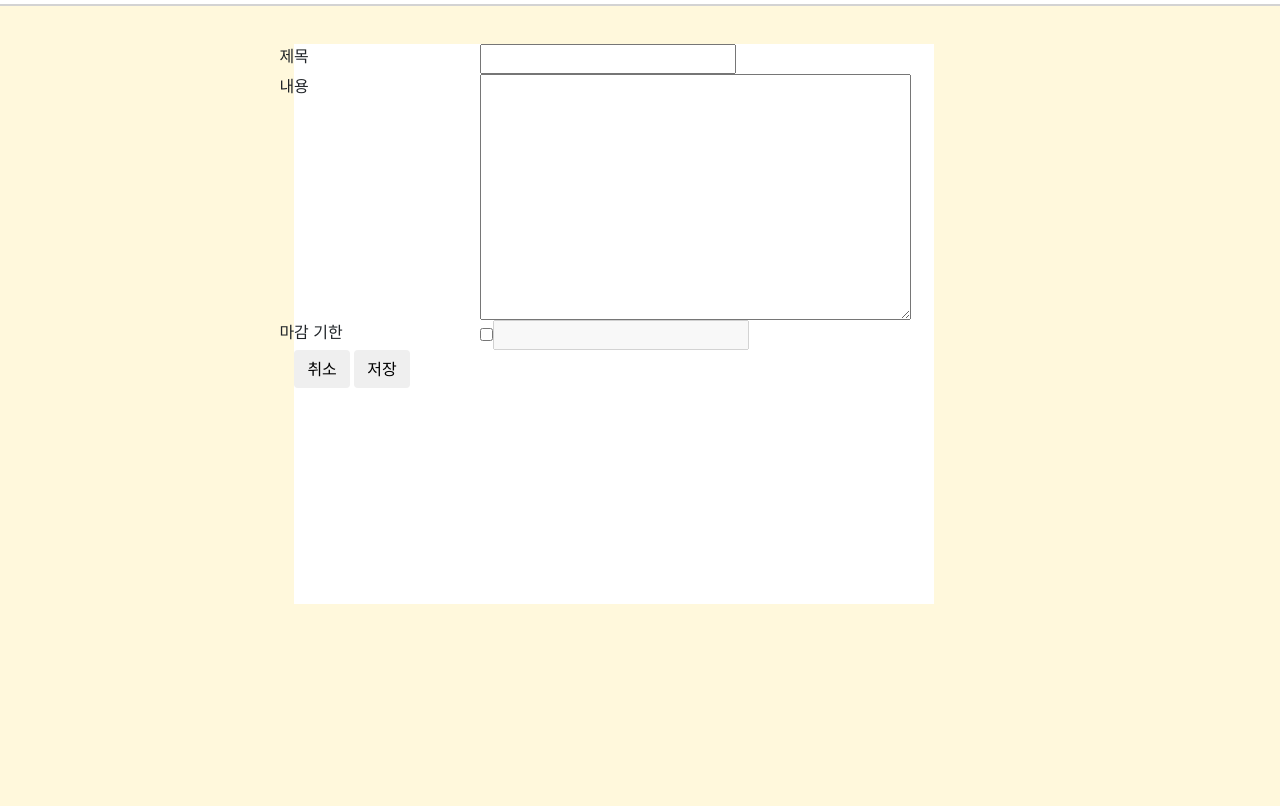
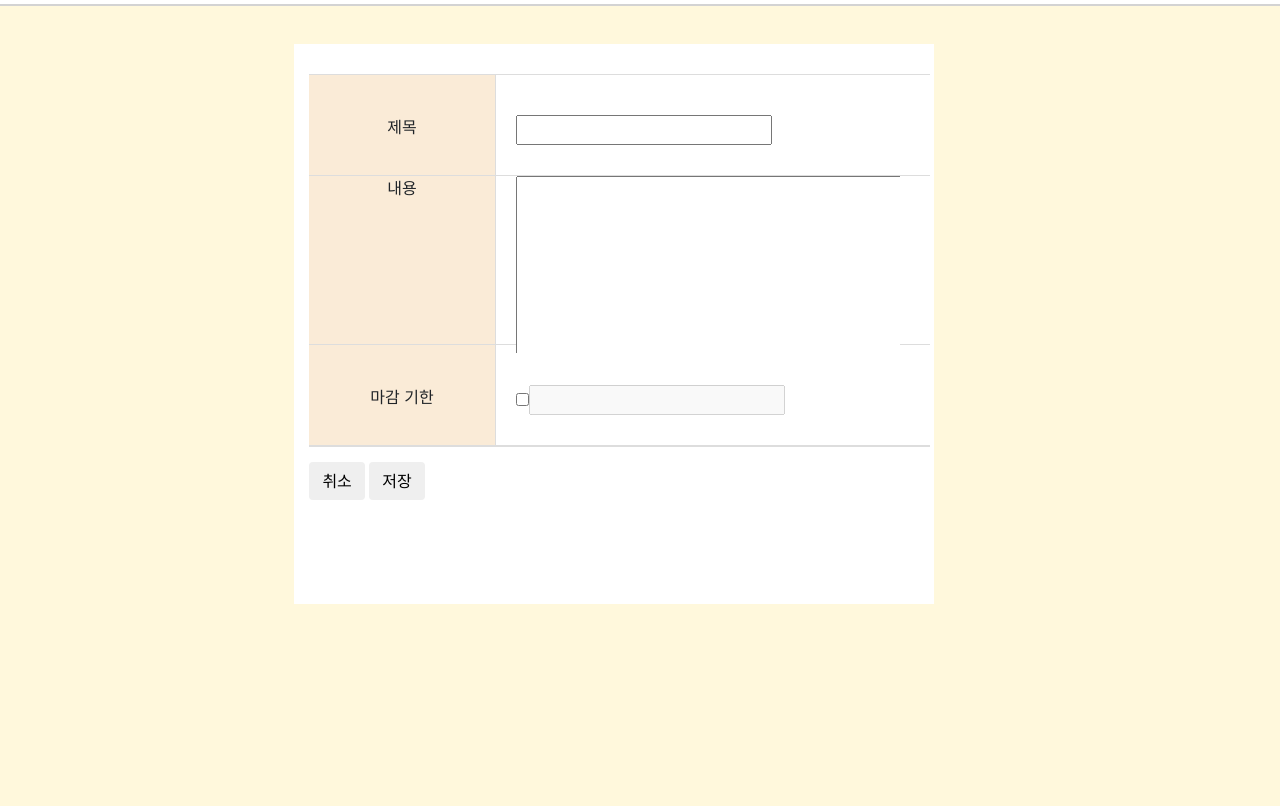
Before and after one commit to sssunda/programmers_summercoding, a Django app: page /new/ in a window 1280 px wide. Shown: the part 86-892 px from the top of the page. Run offline with Django 3.2, Linux system fonts and the light colour scheme; data that the repository does not hold is empty; some libraries are stand-ins or nearby versions.

Commit message:
Edit css
I have to edit css file more...

```diff
--- a/board/static/css/board.css
+++ b/board/static/css/board.css
@@ -64,8 +64,8 @@
 
 .btn_group {
     width: 100%;
-    height: 55px;
-    padding: 5px;
+    height: 75px;
+    padding: 15px;
 
 }
 
@@ -187,30 +187,48 @@ span {
 }
 
 /* post_detail */
+.todo{
+    height:100%;
+    margin-top:30px;
+}
 #todo_table {
-    display: table;
-    width: 100%;
+    width: 97%;
+    margin-left: 15px;
+
+    border-top:1px solid #DDD;
+    border-bottom:1px solid #DDD;
 
 }
 
-.todo_row {
-    display:inline-block;
-    margin-left : 0px;
-    width: 100%;
-    padding:15px;
+.todo_row{
+    border-bottom:1px solid #DDD;
 }
 
 .todo_cell {
-    display:inline-block;
-    padding: 30px;
-    width: 100%;
-    /* border-bottom: 1px solid #DDD; */
+    height:100px;
+    padding-top:40px;
+
 }
 
 .col1 {
     width: 30%;
+    background-color: antiquewhite;
+    border-right: 1px solid #DDD;
+    text-align: center;
 }
 
 .col2 {
-    width: 50%;
+    width: 60%;
+    position: absolute;
+    vertical-align: middle;
+    text-align: left;
+    margin-left: 20px;
+
 }
+#todo_content{
+    white-space:pre;
+    overflow: auto;
+    height:30%;
+    padding-top:0px;
+    vertical-align: middle;
+}
--- a/board/templates/board/post_detail.html
+++ b/board/templates/board/post_detail.html
@@ -37,12 +37,13 @@
     <input type="button" id="delete_btn" class="btn" onclick=delete_btn() value="삭제" />
 </div>
 <!-- 선택된 todo 항목 상세 내용 -->
-<div class="todo_table">
+<div class="todo">
+    <div id="todo_table">
         <div class="todo_row">
             <span class="todo_cell col1">제목</span><span class="todo_cell col2">{{post.title}}</span>
         </div>
         <div class="todo_row">
-        <span class="todo_cell col1">내용</span><span class="todo_cell col2">{{post.text}}</span>
+            <span class="todo_cell col1">내용</span><span id="todo_content" class="todo_cell col2">{{post.text}}</span>
         </div>
         <div class="todo_row">
             <span class="todo_cell col1">마감 기한</span>
@@ -66,4 +67,5 @@
             </span>
         </div>
     </div>
+</div>
 {% endblock %}
--- a/board/templates/board/post_edit.html
+++ b/board/templates/board/post_edit.html
@@ -56,27 +56,34 @@
 
 {% block content %}
 <!-- form 항목 -->
+<div class="todo">
 <form method="POST" class="post-form">{% csrf_token %}
-    <div id="table">
-        <div class="row">
-            <span class="cell col1">제목</span><span class="cell col2">{{form.title}}</span>
+    <div id="todo_table">
+        <div class="todo_row">
+                <span class="todo_cell col1">제목</span><span class="todo_cell col2">{{form.title}}</span>
         </div>
-        <div class="row">
-            <span class="cell col1">내용</span><span class="cell col2">{{form.text}}</span>
+        <div class="todo_row">
+                <span id="todo_content" class="todo_cell col1">내용</span><span id="todo_content" class="todo_cell col2">{{form.text}}</span>
         </div>
         <!-- 유효성 체크 후, 에러발생시 메세지 보여줌 -->
         {{ form.non_field_errors }}
-        <div class="row">
-            <span class="cell col1">마감 기한</span><span class="cell col2">{{form.due_chk}}{{form.due_date}}</span>
+        <div class="todo_row">
+                <span class="todo_cell col1">마감 기한</span>
+                <span class="todo_cell col2">{{form.due_chk}}{{form.due_date}}</span>
         </div>
         <!-- 항목 추가시에는 완료 여부 보이지 않도록 한다. -->
         {% if form.title.value != None %}
-        <div class="row">
-            <span class="cell col1">완료 여부</span><span class="cell col2">{{form.complete_chk}}</span>
+        <div class="todo_row">
+                <span class="todo_cell col1">완료 여부</span>
+                <span class="todo_cell col2">{{form.complete_chk}}</span>
         </div>
         {% endif %}
     </div>
+
+    <div class="btn_group">
     <input type="button" id="cancel_btn" class="btn" value="취소" />
     <input type="submit" id="save_btn" class="btn" onclick="return is_valid_save()" value="저장" />
+    </div>
 </form>
+</div>
 {% endblock %}
```
Lines whose indentation alone changed are shown as unchanged.
